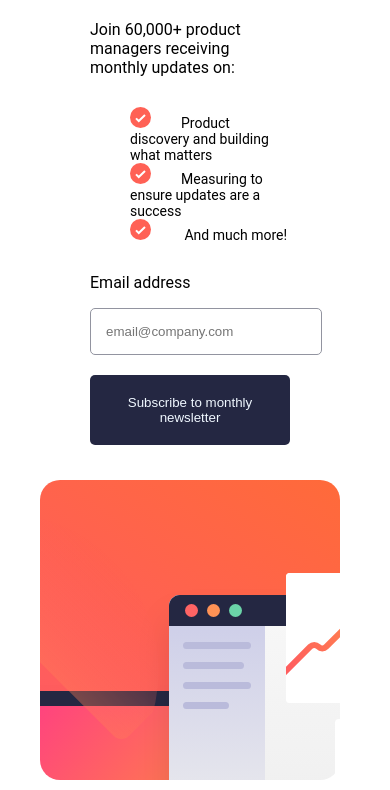
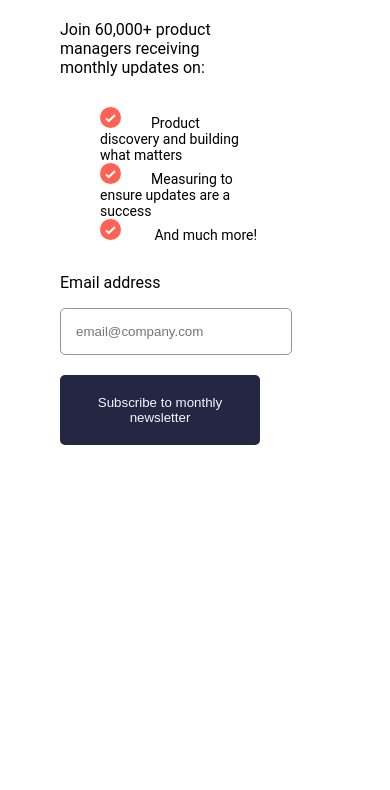
Before and after one commit to RivoltaAlpha/blog, a plain HTML site: page index.html in a window 390 px wide. Shown: the part 201-991 px from the top of the page. After the commit the page ends 844 px from the top, so only its background shows below. Drawn offline with Linux system fonts and the light colour scheme.

Commit message:
mobile view

```diff
--- a/styles.css
+++ b/styles.css
@@ -1,9 +1,8 @@
 body {
   display: flex;
+  flex-direction: row;
   align-items: center;
   margin: 100px;
-  flex-wrap: wrap;
-  flex-direction: row;
   font-size: 16px;
   background-color: hsl(0, 0%, 100%);
   font-family: Roboto;
@@ -14,8 +13,6 @@ body {
 }
 .content {
   display: grid;
-  flex-direction: row;
-  flex-wrap: wrap;
   align-content: center;
   justify-content: center;
   padding: 100px;
@@ -116,13 +113,22 @@ button {
 @media (max-width: 600px) {
   body {
     display: flex;
+    flex-direction: column;
+    flex-wrap: wrap;
     font-size: 14px;
     flex-direction: column;
     flex-wrap: wrap;
     padding: 10px;
     margin-left: 30px;
+    background-image: url(./assets/images/illustration-sign-up-mobile.svg);
+    background-repeat: no-repeat;
+    background-size: 200px;
+    background-position: top;
+    background-position-x: center;
   }
-
+  .img {
+    display: none;
+  }
   .content {
     padding: 20px;
   }
```
Also changed, not shown: script.js (+0 -17 lines).
